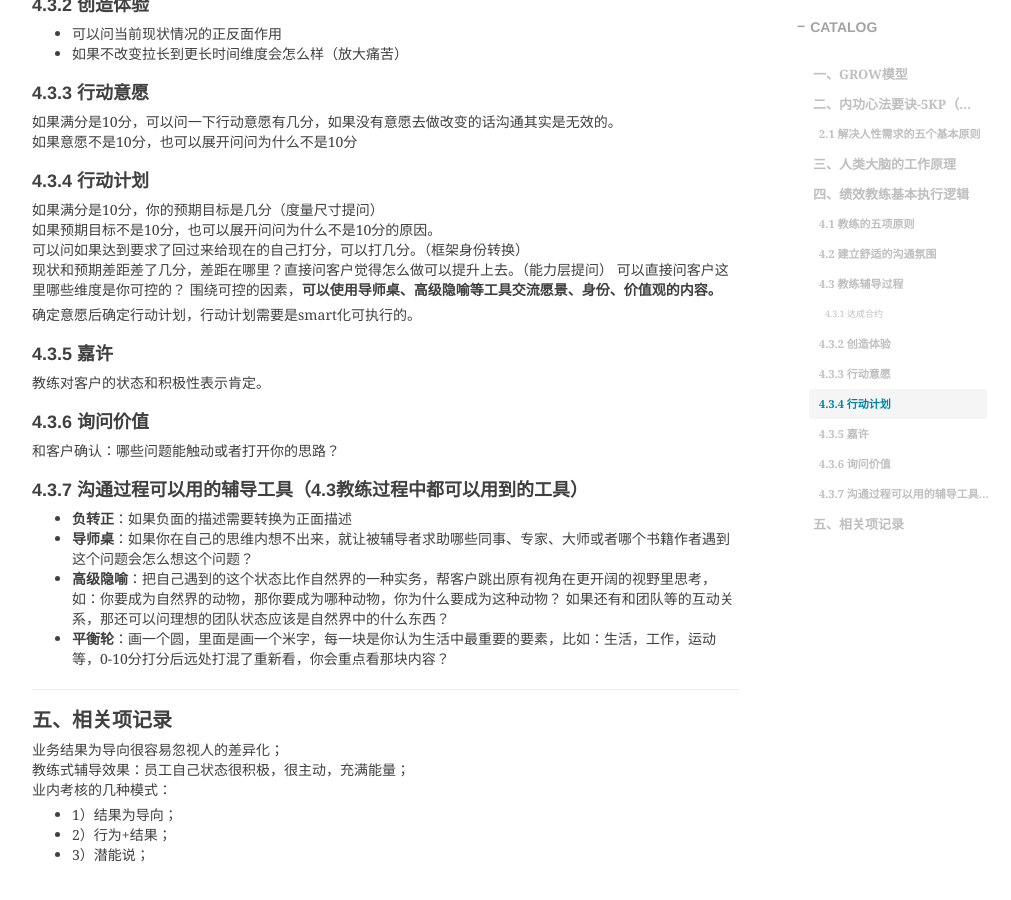
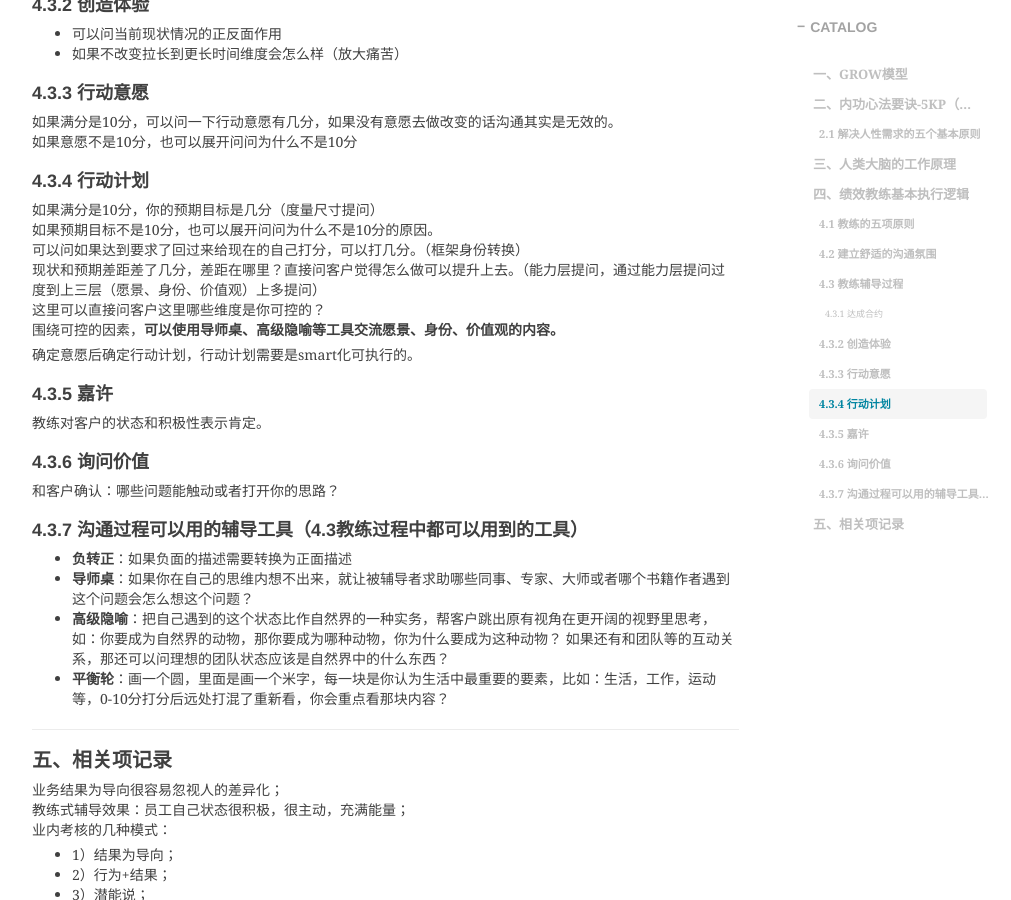
Before and after one commit to shihai1991/shihai1991.github.io, a Jekyll site: the page built from _posts/2022-08-21-教练式辅导.md, in a window 1280 px wide and 900 px high, scrolled down 2031 px. Shown: the whole window, without its empty margins (233-1244 px from the left). Built offline with Jekyll 4.4.1, drawn with Linux system fonts in a browser that asks for light colours; nearby versions of some CDN libraries; comment, search, counter and statistics services are not loaded.

Commit message:
Update 2022-08-21-教练式辅导.md

```diff
--- a/_posts/2022-08-21-教练式辅导.md
+++ b/_posts/2022-08-21-教练式辅导.md
@@ -79,8 +79,8 @@ A：迟到 B1：你为什么迟到了？vs B2：是什么原因导致你迟到
 如果满分是10分，你的预期目标是几分（度量尺寸提问）
 如果预期目标不是10分，也可以展开问问为什么不是10分的原因。
 可以问如果达到要求了回过来给现在的自己打分，可以打几分。（框架身份转换）
-现状和预期差距差了几分，差距在哪里？直接问客户觉得怎么做可以提升上去。（能力层提问）
-可以直接问客户这里哪些维度是你可控的？
+现状和预期差距差了几分，差距在哪里？直接问客户觉得怎么做可以提升上去。（能力层提问，通过能力层提问过度到上三层（愿景、身份、价值观）上多提问）
+这里可以直接问客户这里哪些维度是你可控的？
 围绕可控的因素，**可以使用导师桌、高级隐喻等工具交流愿景、身份、价值观的内容。**
 
 确定意愿后确定行动计划，行动计划需要是smart化可执行的。
```
